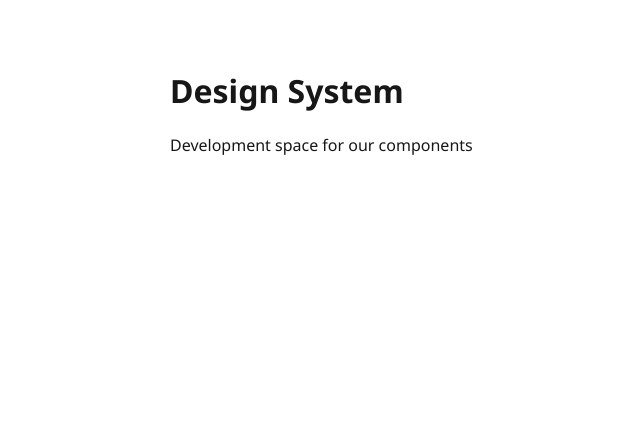
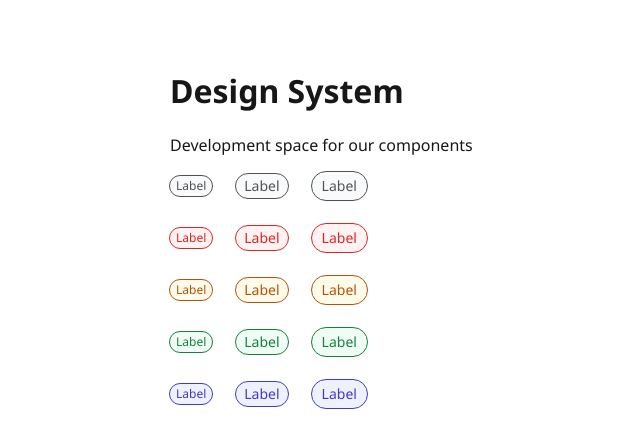
Before and after one commit to danpinon/system-design, a React (Vite) app in the folder library/: page / in a window 1280 px wide. Shown: the top 448 px of the page, without its empty margins (14-654 px from the left). Built offline with nearby package versions, Linux system fonts and the light colour scheme.

Commit message:
add Badge to playground

```diff
--- a/library/src/playground/App.tsx
+++ b/library/src/playground/App.tsx
@@ -1,3 +1,4 @@
+import { Badge } from '../components/Badge/Badge'
 import './playground.css'
 
 function App(): React.JSX.Element {
@@ -5,6 +6,28 @@ function App(): React.JSX.Element {
     <main className="playground">
       <h1>Design System</h1>
       <p>Development space for our components</p>
+
+      <div className="badge-examples">
+        <Badge size="sm" variant="neutral">Label</Badge>
+        <Badge size="md" variant="neutral">Label</Badge>
+        <Badge size="lg" variant="neutral">Label</Badge>
+
+        <Badge size="sm" variant="danger">Label</Badge>
+        <Badge size="md" variant="danger">Label</Badge>
+        <Badge size="lg" variant="danger">Label</Badge>
+
+        <Badge size="sm" variant="warning">Label</Badge>
+        <Badge size="md" variant="warning">Label</Badge>
+        <Badge size="lg" variant="warning">Label</Badge>
+
+        <Badge size="sm" variant="success">Label</Badge>
+        <Badge size="md" variant="success">Label</Badge>
+        <Badge size="lg" variant="success">Label</Badge>
+
+        <Badge size="sm" variant="info">Label</Badge>
+        <Badge size="md" variant="info">Label</Badge>
+        <Badge size="lg" variant="info">Label</Badge>
+      </div>
     </main>
   )
 }
--- a/library/src/playground/playground.css
+++ b/library/src/playground/playground.css
@@ -1,3 +1,7 @@
+html {
+    font-size: 16px;
+}
+
 body {
     color: #171717;
     background-color: #fff;
@@ -8,3 +12,14 @@ body {
     margin-inline: auto;
     padding: 48px 24px;
 }
+
+.badge-examples {
+    width: 100%;
+    max-width: 240px;
+    display: grid;
+    justify-items: start;
+    justify-content: start;
+    align-items: center;
+    grid-template-columns: repeat(3, auto);
+    gap: 24px;
+}
```
